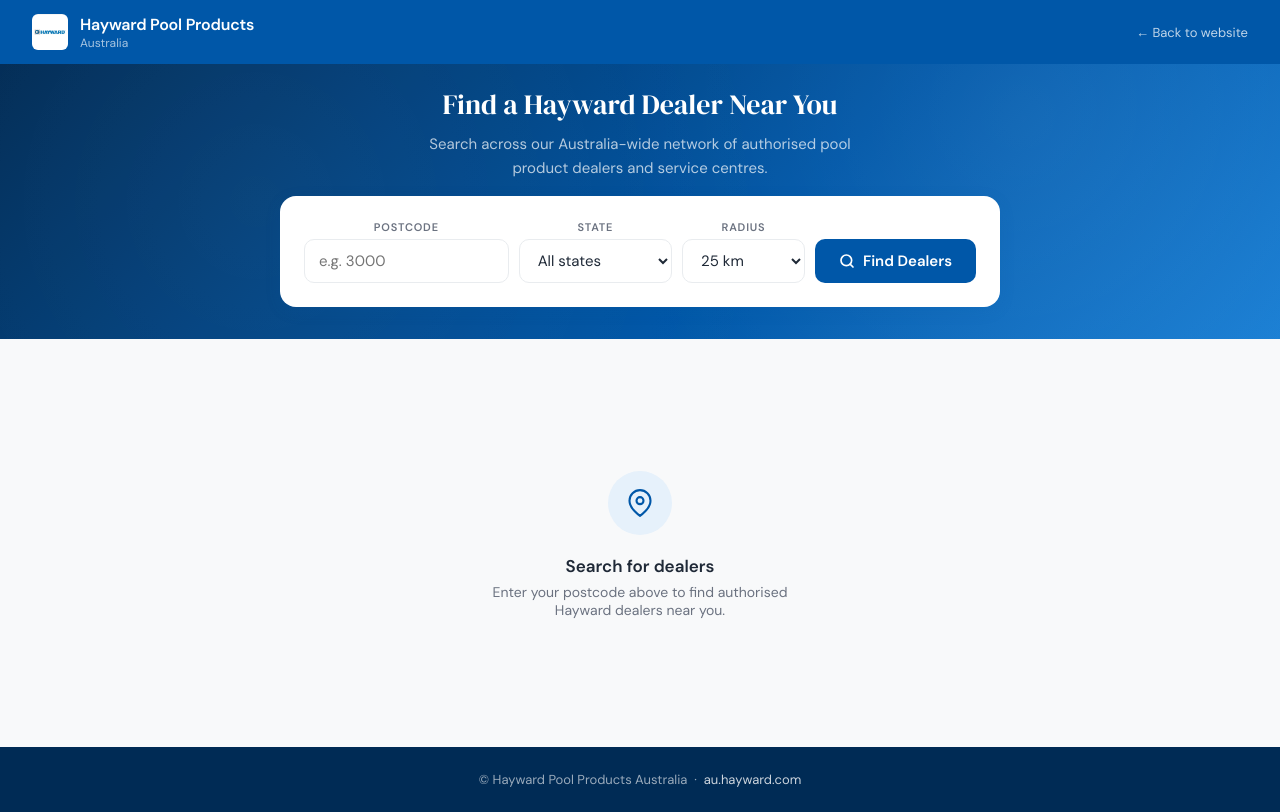
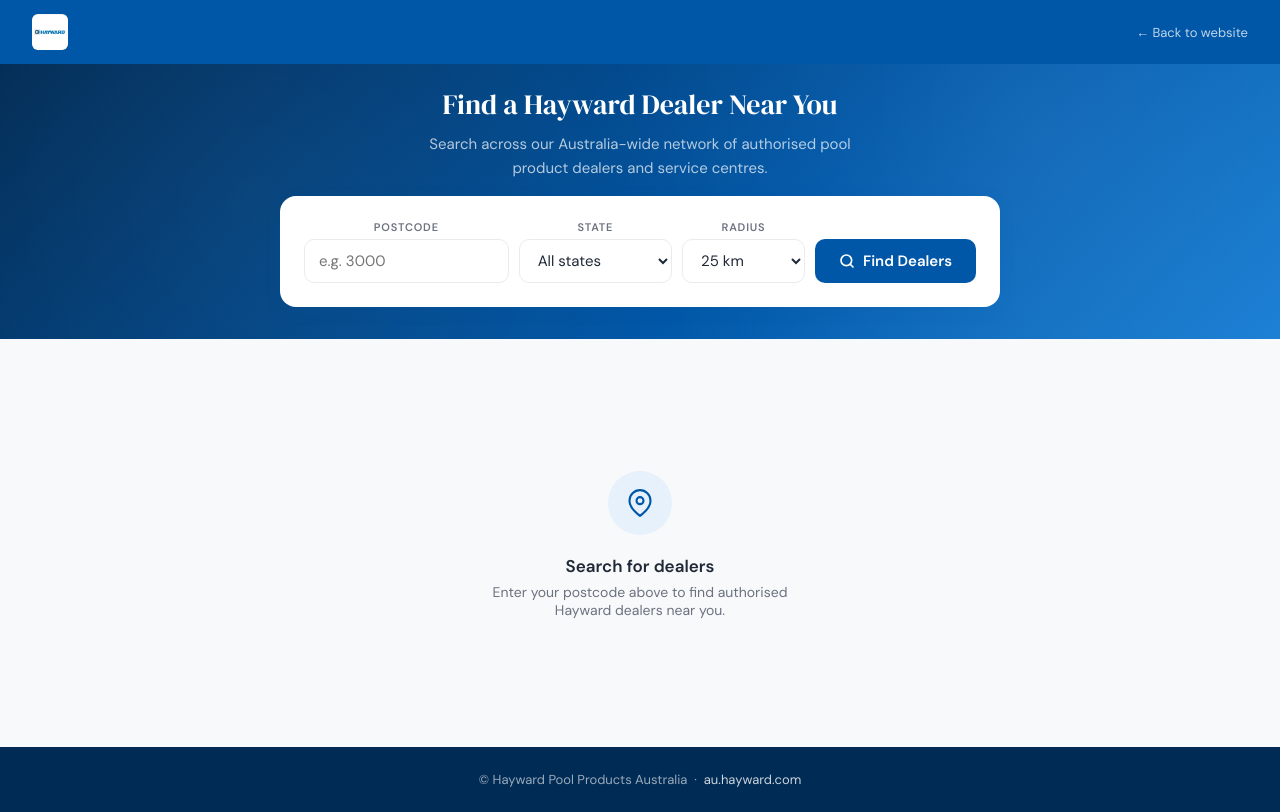
Before and after one commit to haywardpoolproductsaustralia/dealer-locator, a website: page index.html in a window 1280 px wide. Drawn offline with Linux system fonts and the light colour scheme.

Commit message:
Update index.html

```diff
--- a/index.html
+++ b/index.html
@@ -395,8 +395,7 @@
   <img src="hayward-logo.png" alt="Hayward Logo" style="width:36px;height:36px;object-fit:contain;border-radius:6px;" />
 </div>
     <div>
-      <div class="header-title">Hayward Pool Products</div>
-      <div class="header-sub">Australia</div>
+
     </div>
   </a>
   <a class="header-link" href="https://au.hayward.com" target="_blank" rel="noopener">← Back to website</a>
```
